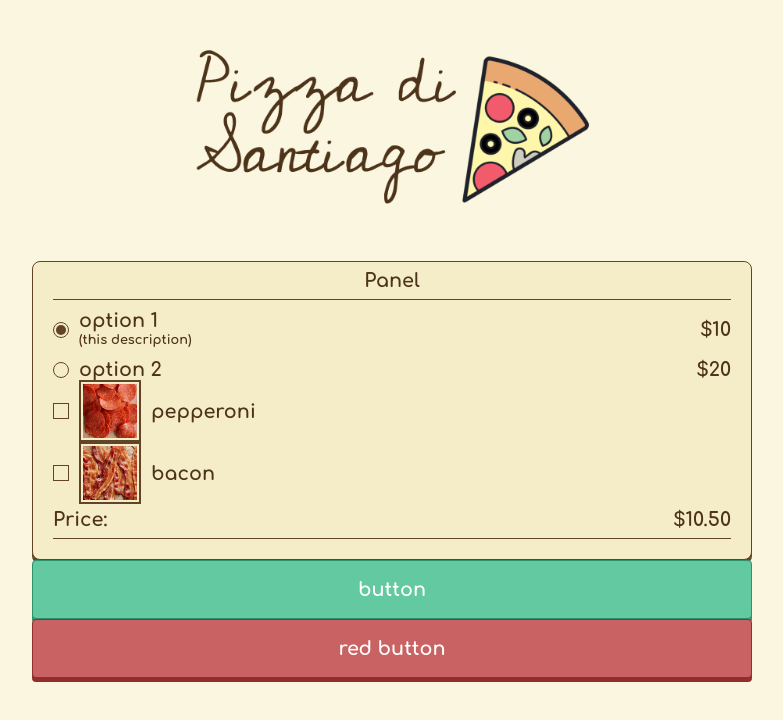
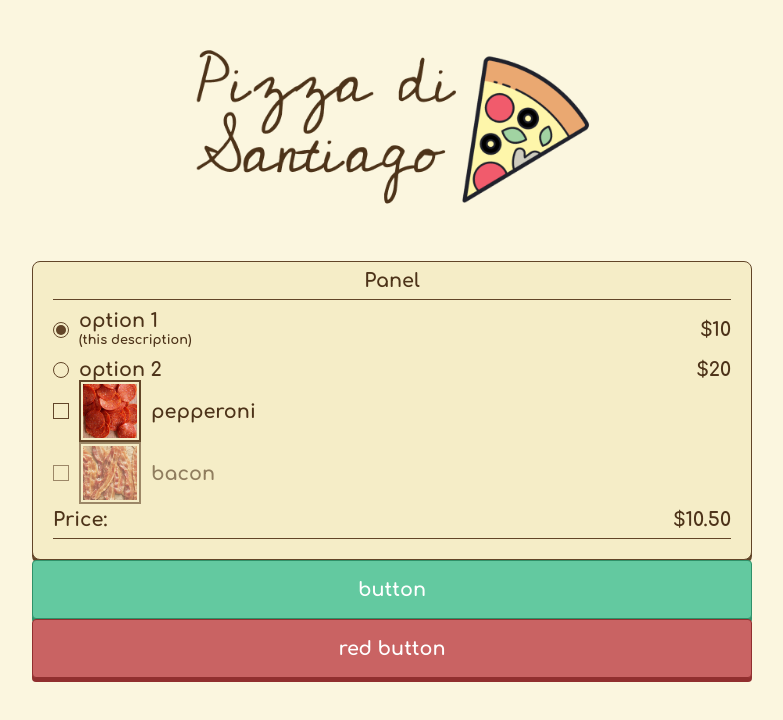
Before and after one commit to Santiael/pizza-di-santiago, a React (Create React App) app: page / in a window 1280 px wide. Shown: the top 720 px of the page, without its empty margins (248-1031 px from the left). Built offline with nearby package versions, Linux system fonts and the light colour scheme.

Commit message:
fix(Toppings): change opacity when disabled

```diff
--- a/src/components/Topping/topping.styles.ts
+++ b/src/components/Topping/topping.styles.ts
@@ -6,6 +6,7 @@ export const Container = styled.div<{ disabled?: boolean }>`
   cursor: ${({ disabled }) => (disabled ? 'not-allowed' : 'pointer')};
   display: flex;
   align-items: center;
+  opacity: ${({ disabled }) => (disabled ? 0.6 : 1)};
 
   > label {
     cursor: ${({ disabled }) => (disabled ? 'not-allowed' : 'pointer')};
```
